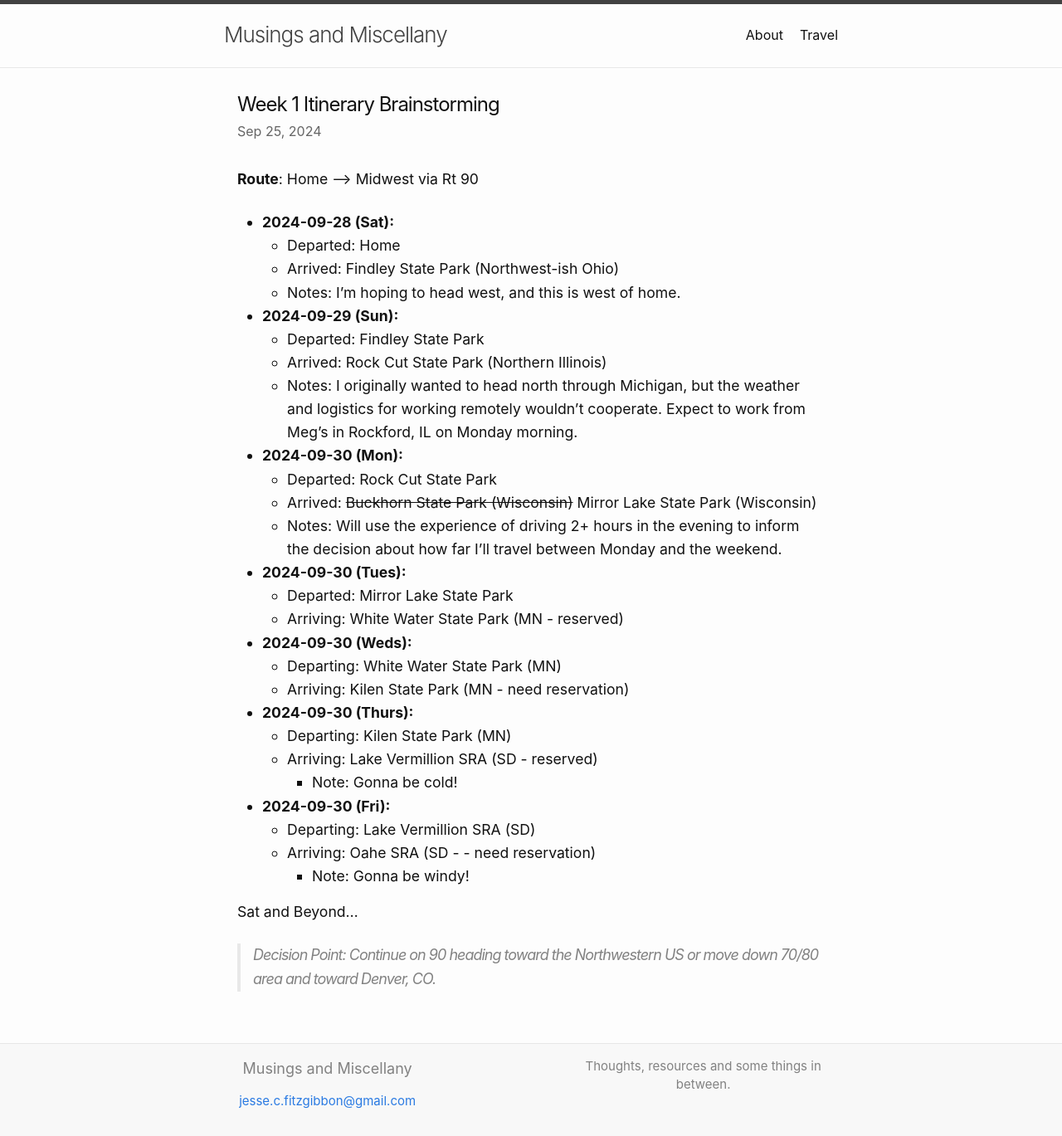
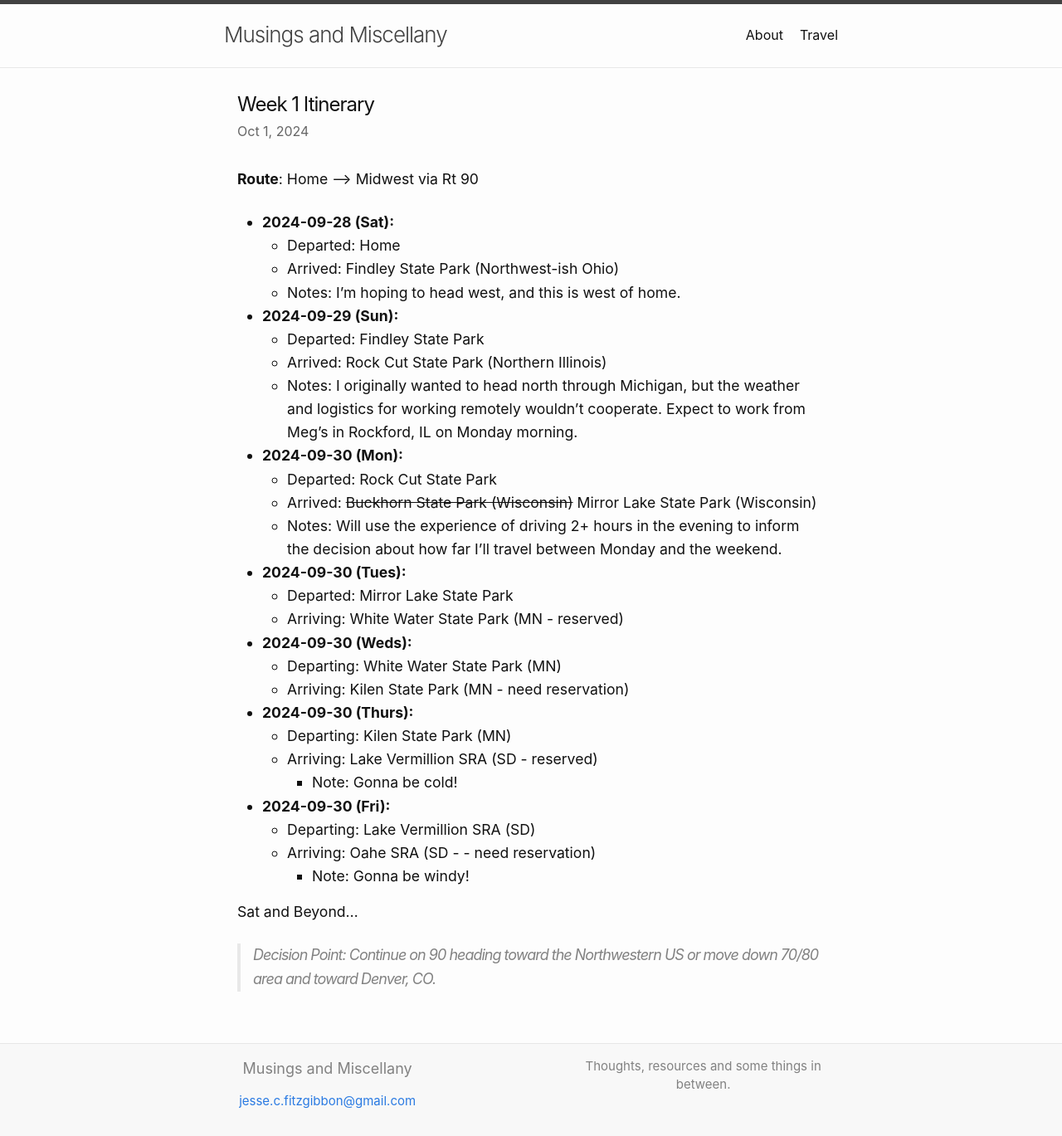
Before and after one commit to jessefitz/sidespins, a Jekyll site: the page built from _posts/2024-09-25-travel0.md, in a window 1280 px wide. Shown: the whole page at 83% size. Built offline with Jekyll 4.4.1, drawn with Linux system fonts in a browser that asks for light colours.

Commit message:
itinerary

```diff
--- a/_posts/2024-09-25-travel0.md
+++ b/_posts/2024-09-25-travel0.md
@@ -1,7 +1,7 @@
 ---
 layout: post
-title: "Week 1 Itinerary Brainstorming"
-date: 2024-09-25 12:00:00 -0500
+title: "Week 1 Itinerary"
+date: 2024-10-01 12:00:00 -0500
 categories: travel
 excerpt: "An evolving account of possibilities and travel completed."
 published: true
```
